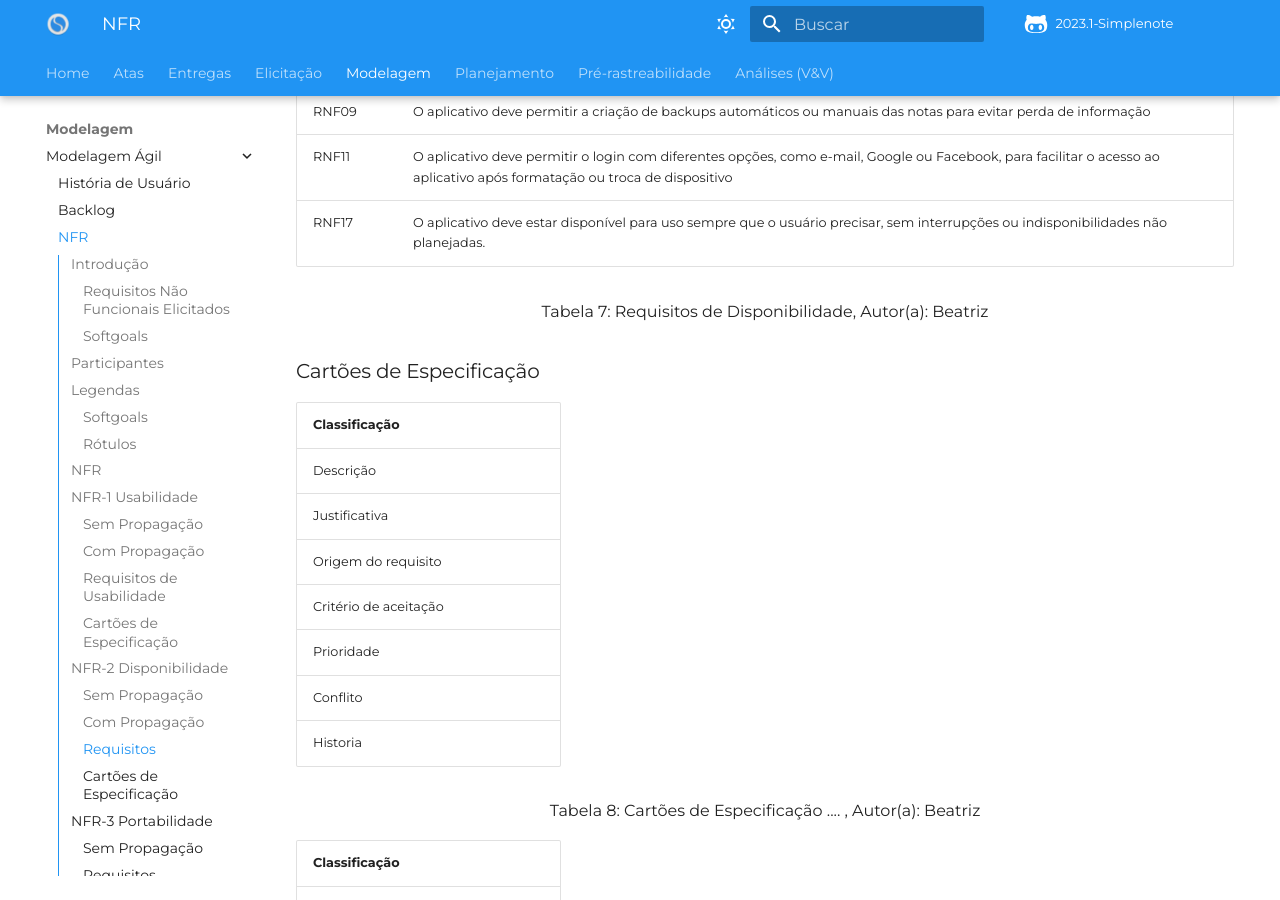
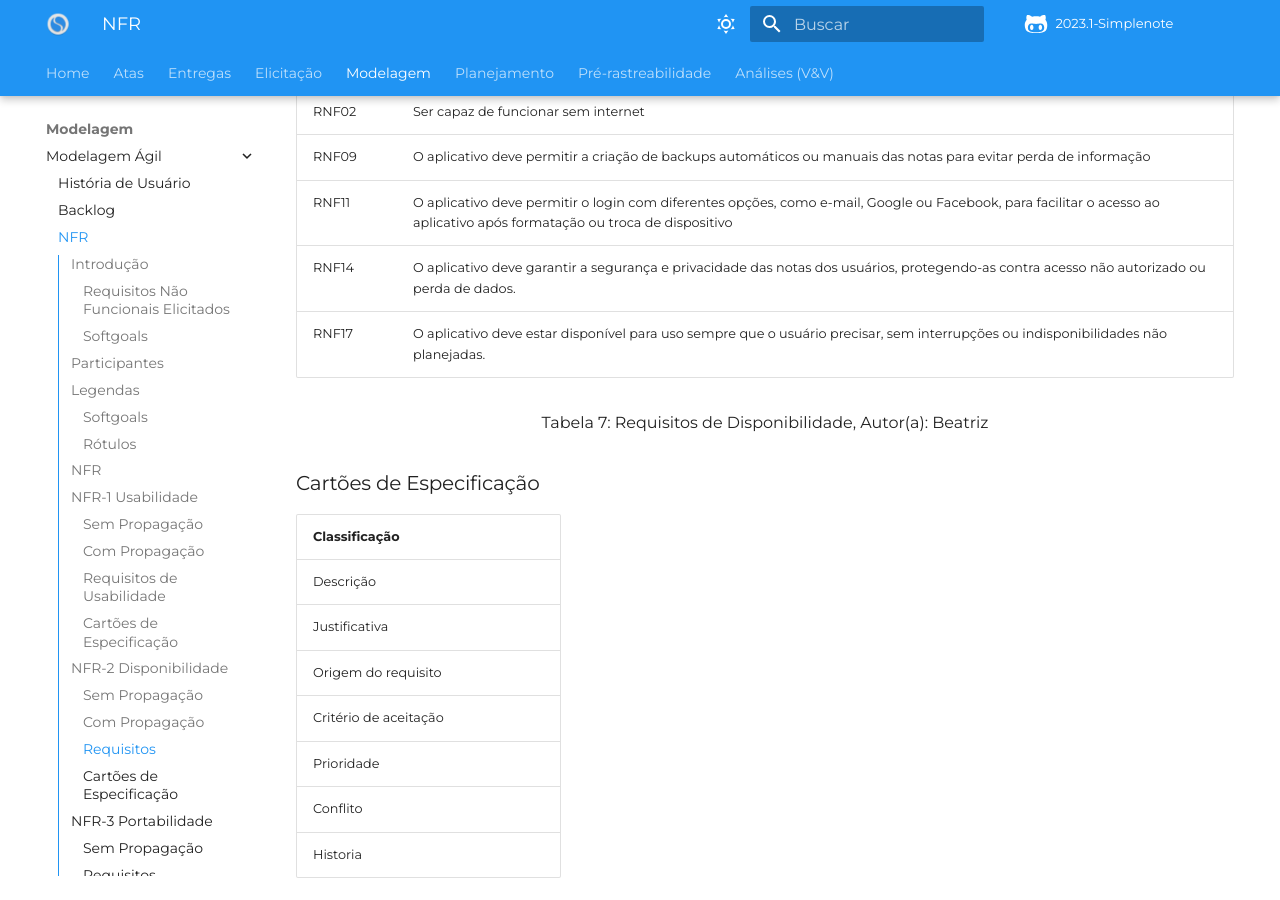
Before and after one commit to Requisitos-de-Software/2023.1-Simplenote, an MkDocs documentation site: the page built from docs/modelagem/nfr.md, in a window 1280 px wide and 900 px high, scrolled down 6302 px. Built offline with MkDocs 1.6.1 and Material for MkDocs 9.7.7, drawn with Linux system fonts in a browser that asks for light colours; some web fonts are replaced; comment, search, counter and statistics services are not loaded; some of the changed text lies outside the part shown.

Commit message:
Adionando os RNF que faltavam

```diff
--- a/docs/modelagem/nfr.md
+++ b/docs/modelagem/nfr.md
@@ -159,6 +159,7 @@
 
 | ID  | Requisito |
 |-----|-----------|
+|RNF07| O aplicativo deve permitir a criação de notas de forma fácil e rápida, sem muitas etapas|
 |RNF10| O aplicativo deve ter uma interface simples e fácil de usar, sem muitas opções desnecessárias|
 |RNF15| O aplicativo deve ser acessível para usuários com deficiências visuais ou motoras, com recursos como suporte a leitores de tela e opções de zoom.|
 |RNF20| O aplicativo deve ser intuitivo e fácil de usar, com uma interface clara e simples.|
@@ -224,6 +225,7 @@
 |RNF02| Ser capaz de funcionar sem internet	|
 |RNF09| O aplicativo deve permitir a criação de backups automáticos ou manuais das notas para evitar perda de informação|
 |RNF11| O aplicativo deve permitir o login com diferentes opções, como e-mail, Google ou Facebook, para facilitar o acesso ao aplicativo após formatação ou troca de dispositivo|
+|RNF14| O aplicativo deve garantir a segurança e privacidade das notas dos usuários, protegendo-as contra acesso não autorizado ou perda de dados.|
 |RNF17| O aplicativo deve estar disponível para uso sempre que o usuário precisar, sem interrupções ou indisponibilidades não planejadas.|
 
 
@@ -290,6 +292,7 @@
 |-----|-----------|
 |RNF01| Ser capaz de usar a aplicação em dispositivos mobile (celulares e tablets)|
 |RNF05| Estar disponível em diversos dispositivos (celulares, laptops, tablets, etc)|
+|RNF08| O aplicativo deve ser acessível em diferentes plataformas, como computadores, tablets e smartphones|
 |RNF16| O aplicativo deve estar disponível em várias plataformas, como iOS, Android, Windows e Mac, para garantir que os usuários possam acessar suas notas em qualquer dispositivo.|
 |RNF06| Ser capaz de ler e editar arquivos de texto de outras fontes|
 
@@ -344,6 +347,7 @@
 |RNF04| O aplicativo abrirá em um tempo limite de até 2 segundos|
 |RNF12| O aplicativo deve ser confiável e estável, evitando falhas ou perda de dados.|
 |RNF13| O aplicativo deve ser responsivo e rápido, permitindo que os usuários criem e acessem suas notas rapidamente.|
+|RNF18| O aplicativo deve ser otimizado para usar recursos do dispositivo de forma eficiente, como CPU, memória e bateria. |
 |RNF19| O aplicativo deve ser facilmente mantido e atualizado, com um código limpo e bem documentado. |
 
 <div align="center">
```
